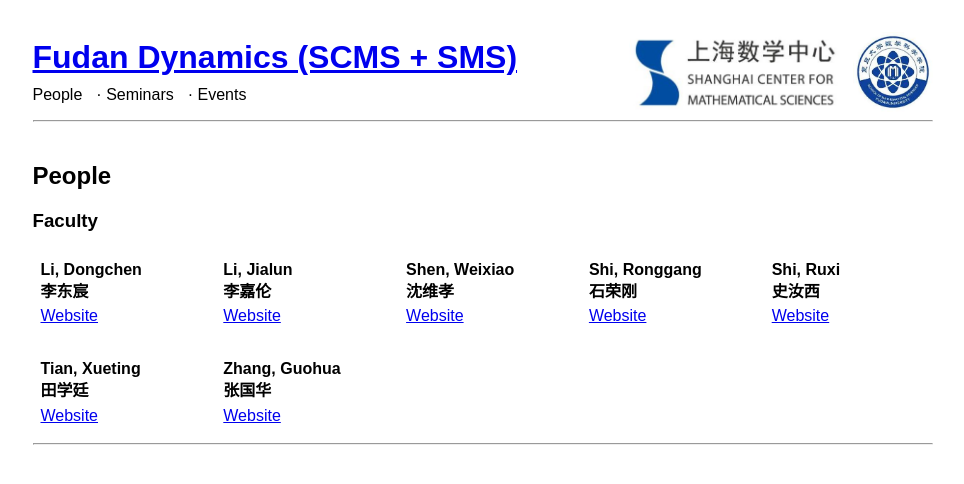
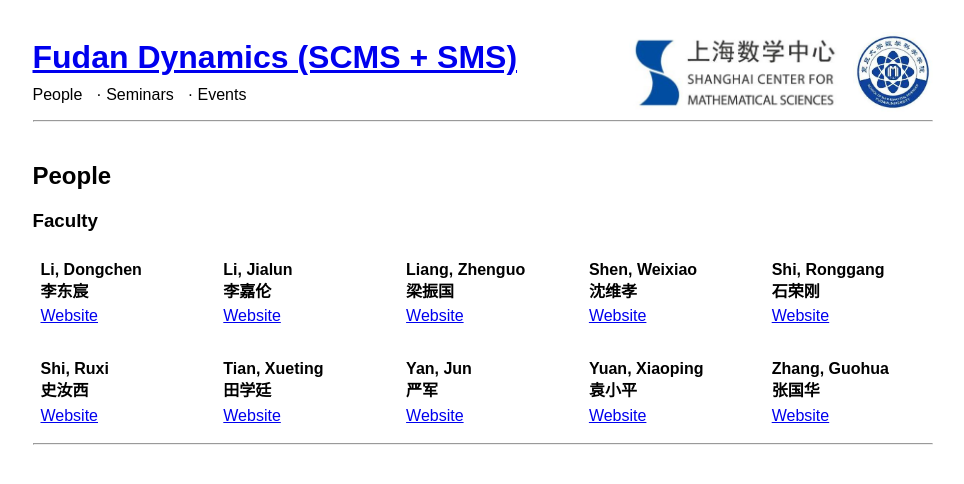
Before and after one commit to dlidynamics/fudandynamics, a Jekyll site: the page built from people/index.md, in a window 1280 px wide. Shown: the top 484 px of the page, without its empty margins (150-1114 px from the left). Built offline with Jekyll 4.4.1, drawn with Linux system fonts in a browser that asks for light colours.

Commit message:
Update people.yml

```diff
--- a/_data/people.yml
+++ b/_data/people.yml
@@ -33,3 +33,18 @@
     name_cn: 张国华
     role: Faculty
     website: https://faculty.fudan.edu.cn/zhangguohua/zh_CN
+
+  - name: "Yan, Jun"
+    name_cn: 严军
+    role: Faculty
+    website: https://math.fudan.edu.cn/fa/31/c30607a326193/page.htm
+
+  - name: "Yuan, Xiaoping"
+    name_cn: 袁小平
+    role: Faculty
+    website: https://math.fudan.edu.cn/f9/ff/c30607a326143/page.htm
+
+  - name: "Liang, Zhenguo"
+    name_cn: 梁振国
+    role: Faculty
+    website: https://math.fudan.edu.cn/fa/16/c30607a326166/page.htm
```
